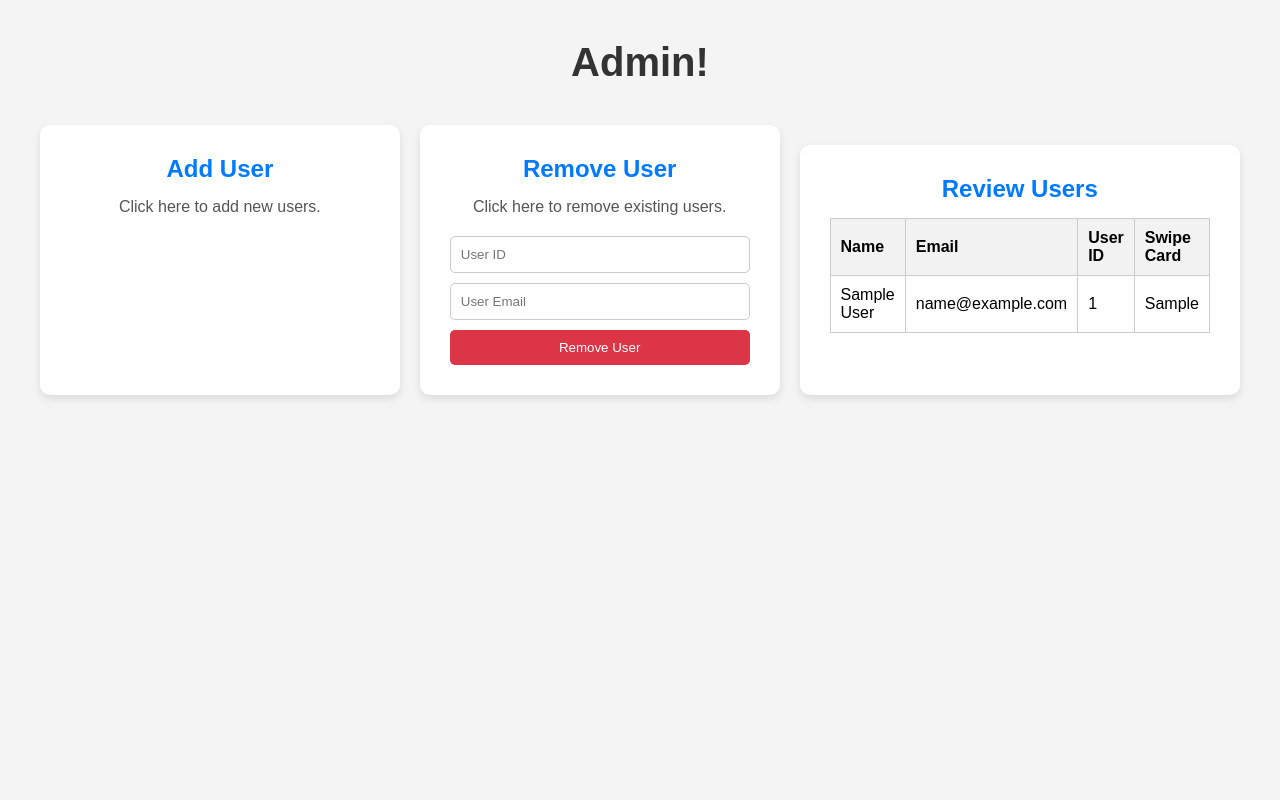
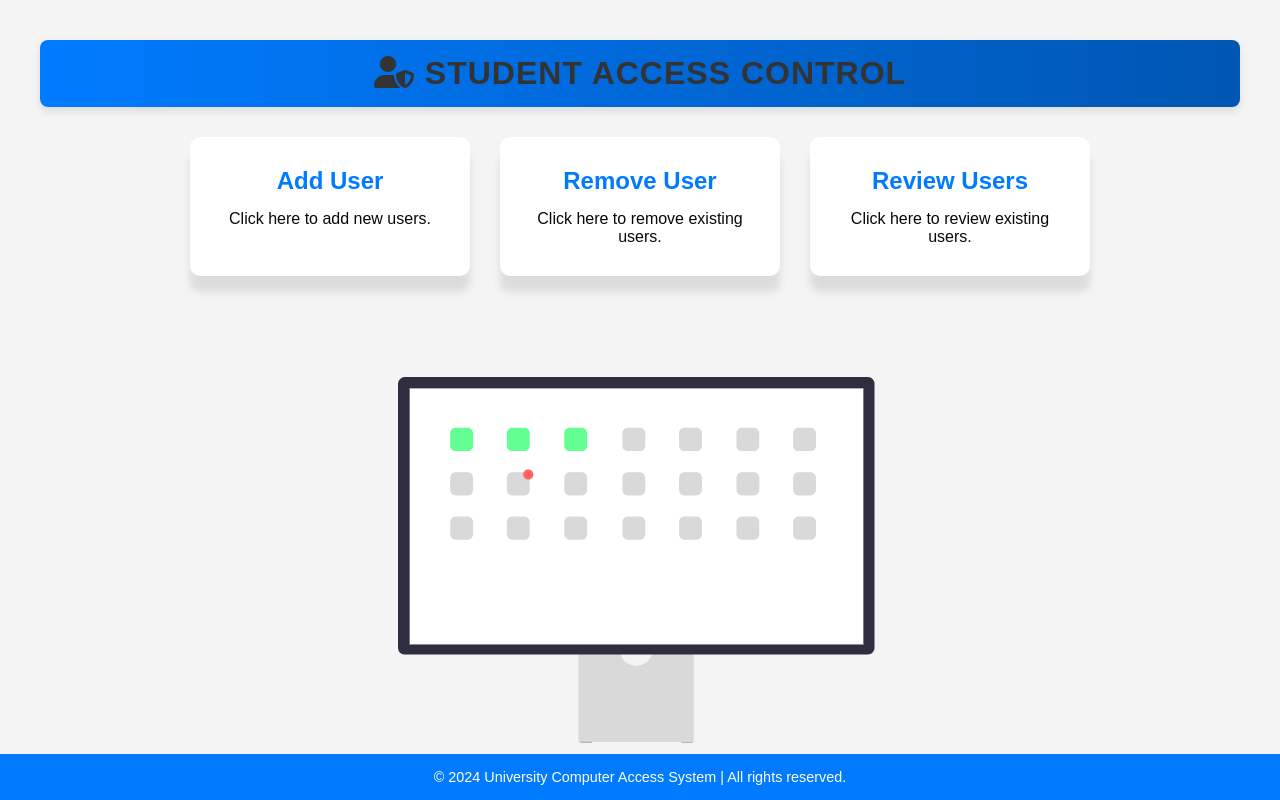
Before and after one commit to samirakhalil1993/card-reader, a Flask app: template templates/admin.html in a window 1280 px wide. Run offline with Flask 3, Linux system fonts and the light colour scheme; the template is opened without the code that fills it: values that come from a table or form of the project are taken from there, others are empty; tables that the repository leaves empty hold one stand-in row (values such as "Sample post").

Commit message:
Enhance UI: Improve table styling, modal layout, and image positioning

```diff
--- a/static/backend.js
+++ b/static/backend.js
@@ -68,3 +68,53 @@ document.addEventListener("DOMContentLoaded", function () {
         removeUserForm.reset();
     });
 });
+
+
+
+
+
+document.addEventListener("DOMContentLoaded", function () {
+    const addUserForm = document.getElementById("addUserForm");
+    const addUserBox = document.getElementById("addUserBox");
+    const removeUserForm = document.getElementById("removeUserForm");
+    const removeUserBox = document.getElementById("removeUserBox");
+    const reviewUsersModal = document.getElementById("reviewUsersModal");
+    const reviewUsersBox = document.getElementById("reviewUsersBox");
+    const overlay = document.createElement("div");
+
+    // Create overlay
+    overlay.classList.add("overlay");
+    document.body.appendChild(overlay);
+
+    // Function to show a modal
+    function showForm(form) {
+        form.style.display = "flex";
+        overlay.style.display = "block"; // Show overlay
+    }
+
+    // Function to hide all modals
+    function hideForms() {
+        addUserForm.style.display = "none";
+        removeUserForm.style.display = "none";
+        reviewUsersModal.style.display = "none";
+        overlay.style.display = "none"; // Hide overlay
+    }
+
+    // Show "Add User" form
+    addUserBox.addEventListener("click", function () {
+        showForm(addUserForm);
+    });
+
+    // Show "Remove User" form
+    removeUserBox.addEventListener("click", function () {
+        showForm(removeUserForm);
+    });
+
+    // Show "Review Users" modal
+    reviewUsersBox.addEventListener("click", function () {
+        showForm(reviewUsersModal);
+    });
+
+    // Hide forms when clicking the overlay
+    overlay.addEventListener("click", hideForms);
+});
--- a/static/style.css
+++ b/static/style.css
@@ -6,7 +6,7 @@
   font-family: 'Arial', sans-serif;
 }
 
-/* Login Page Styling */
+/* Login Page Styling ***********************************/
 .login-container {
   background-color: #f5f5f5;
   width: 300px;
@@ -39,7 +39,8 @@
   cursor: pointer;
 }
 
-/* Admin Panel Styling */
+/* Admin Panel Styling ************************************/
+
 .admin-panel {
   padding: 40px;
   text-align: center;
@@ -53,21 +54,47 @@
   color: #333;
 }
 
-/* Box Container */
-.admin-boxes {
-  display: grid;
-  grid-template-columns: repeat(3, 1fr);
-  gap: 20px;
-  max-width: 1200px;
-  margin: 0 auto;
+/* Header Styling *********************************************/
+.admin-header {
+  background: linear-gradient(90deg, #007bff, #0056b3); /* Modern gradient */
+  color: white;
+  text-align: center;
+  padding: 15px 0; /* Reduce padding to make it smaller */
+  margin-bottom: 30px;
+  border-radius: 8px;
+  box-shadow: 0 4px 8px rgba(0, 0, 0, 0.1);
+}
+.admin-header h1 {
+  font-size: 2rem; /* Slightly smaller for balance */
+  font-weight: bold;
+  text-transform: uppercase;
+  letter-spacing: 1px;
+  margin: 0;
 }
 
-/* Individual Box Styling */
+
+
+/* Box Container *********************************************/
+.admin-boxes {
+  display: flex;
+  justify-content: center;
+  gap: 30px;  /* More spacing */
+  max-width: 900px; /* Keeps it structured */
+  margin: 0 auto;
+  flex-wrap: wrap;
+}
+.admin-box {
+  width: 280px; /* Consistent box size */
+  text-align: center;
+}
+
+
+/* Individual Box Styling ************************************/
 .admin-box {
   background-color: #ffffff;
   padding: 30px;
   border-radius: 10px;
-  box-shadow: 0 4px 8px rgba(0, 0, 0, 0.1);
+  box-shadow: 0 16px 8px rgba(0, 0, 0, 0.1);
   transition: transform 0.3s ease, box-shadow 0.3s ease;
   cursor: pointer;
 }
@@ -83,7 +110,7 @@
 }
 
 .admin-box p {
-  color: #555;
+  color: #080808;
 }
 
 /* Responsive Design */
@@ -100,13 +127,35 @@
 
 
 
-/* Add User Form Styling */
+/* Add User Form Styling ************************************/
 .add-user-form {
   display: none; /* Initially hidden */
+  position: absolute;
+  top: 50%;
+  left: 50%;
+  transform: translate(-50%, -50%);
+  background: white;
+  padding: 20px;
+  box-shadow: 0 4px 8px rgba(0, 0, 0, 0.2);
+  border-radius: 10px;
+  z-index: 1000;
+  width: 400px;
   flex-direction: column;
   gap: 10px;
-  margin-top: 20px;
 }
+
+/* Overlay Background */
+.overlay {
+  display: none;
+  position: fixed;
+  top: 0;
+  left: 0;
+  width: 100%;
+  height: 100%;
+  background: rgba(0, 0, 0, 0.5);
+  z-index: 999;
+}
+
 
 .add-user-form input {
   padding: 10px;
@@ -127,57 +176,159 @@
   background-color: #218838;
 }
 
-/* Remove User Form Styling */
+/* Remove User Form Styling ************************************/
 .remove-user-form {
-  display: flex;
+  display: none; /* Initially hidden */
+  position: absolute;
+  top: 50%;
+  left: 50%;
+  transform: translate(-50%, -50%);
+  background: white;
+  padding: 20px;
+  box-shadow: 0 4px 8px rgba(0, 0, 0, 0.2);
+  border-radius: 10px;
+  z-index: 1000;
+  width: 300px;
   flex-direction: column;
   gap: 10px;
-  margin-top: 20px;
 }
 
+/* Input Fields */
 .remove-user-form input {
+  width: 100%;
   padding: 10px;
+  margin: 5px 0;
   border: 1px solid #ccc;
   border-radius: 5px;
 }
 
+/* Remove Button */
 .remove-user-form button {
   padding: 10px;
+  width: 100%;
   background-color: #dc3545;
   color: white;
   border: none;
   border-radius: 5px;
   cursor: pointer;
+  font-size: 16px;
+  font-weight: bold;
 }
 
 .remove-user-form button:hover {
   background-color: #c82333;
 }
-/* Review Users Box Styling */
-#reviewUsersBox {
-  margin-top: 20px;
+
+/* Overlay Background */
+.overlay {
+  display: none;
+  position: fixed;
+  top: 0;
+  left: 0;
+  width: 100%;
+  height: 100%;
+  background: rgba(0, 0, 0, 0.5);
+  z-index: 999;
 }
 
-#reviewUsersBox table {
+
+/* Review Users Modal Styling ************************************/
+/* Review Users Modal Styling ************************************/
+.review-users-modal {
+  display: none; /* Initially hidden */
+  position: absolute;
+  top: 50%;
+  left: 50%;
+  transform: translate(-50%, -50%);
+  background: white;
+  padding: 20px;
+  box-shadow: 0 4px 10px rgba(0, 0, 0, 0.2);
+  border-radius: 10px;
+  z-index: 1000;
+  width: 80%; /* Make modal wider */
+  max-width: 900px; /* Set a max width */
+  flex-direction: column;
+  gap: 10px;
+  text-align: center;
+}
+
+/* Styling for the table inside the modal */
+.review-users-modal table {
   width: 100%;
   border-collapse: collapse;
-  margin-top: 10px;
+  margin-top: 15px;
+  background: white;
+  border-radius: 8px;
+  overflow: hidden;
 }
 
-#reviewUsersBox th, #reviewUsersBox td {
-  padding: 10px;
-  border: 1px solid #ccc;
-  text-align: left;
+/* Table header */
+.review-users-modal th {
+  background-color: #007bff;
+  color: white;
+  padding: 15px;
+  text-align: center;
+  border: 1px solid #ddd;
+  font-size: 16px;
 }
 
-#reviewUsersBox th {
-  background-color: #f2f2f2;
+/* Table rows */
+.review-users-modal td {
+  padding: 12px;
+  border: 1px solid #ddd;
+  text-align: center;
+  font-size: 14px;
 }
 
-#reviewUsersBox tr:nth-child(even) {
+/* Alternating row colors for better readability */
+.review-users-modal tr:nth-child(even) {
   background-color: #f9f9f9;
 }
 
-#reviewUsersBox tr:hover {
-  background-color: #f1f1f1;
+/* Hover effect */
+.review-users-modal tr:hover {
+  background-color: #e0e0e0;
+  transition: background 0.3s ease-in-out;
 }
+
+/* Ensure modal is scrollable if content overflows */
+.review-users-modal {
+  max-height: 80vh;
+  overflow-y: auto;
+}
+
+
+
+.admin-footer {
+  text-align: center;
+  padding: 15px;
+  background: #007bff;
+  color: white;
+  position: fixed;
+  bottom: 0;
+  width: 100%;
+  font-size: 0.9rem;
+}
+
+
+
+/* Centering the image below the boxes **************************/
+.image-container {
+  text-align: center;
+  margin-top: 70px;
+  overflow: hidden; /* Hides extra pixels */
+
+
+
+
+  }
+
+/* Make the image responsive */
+.dashboard-image {
+  display: block;
+  margin: 0 auto;
+  width: 100%;
+  max-width: 600px;
+  height: auto;
+  border-radius: 10px; /* Optional: Smooth corners */
+}
--- a/templates/admin.html
+++ b/templates/admin.html
@@ -4,6 +4,7 @@
   <meta charset="UTF-8">
   <meta name="viewport" content="width=device-width, initial-scale=1.0">
   <title>Admin Panel</title>
+  <link rel="stylesheet" href="https://cdnjs.cloudflare.com/ajax/libs/font-awesome/6.0.0/css/all.min.css">
   <link rel="stylesheet" href="{{ url_for('static', filename='style.css') }}">
   <script src="{{ url_for('static', filename='backend.js') }}"></script>
 
@@ -11,7 +12,10 @@
 <body>
   <!-- Admin Dashboard -->
   <div class="admin-panel">
-    <h1>Admin!</h1>
+    <header class="admin-header">
+      <h1><i class="fas fa-user-shield"></i> Student Access Control</h1>
+    </header>
+
 
     <div class="admin-boxes">
       <!-- Add User Box -->
@@ -19,30 +23,29 @@
         <h2>Add User</h2>
         <p>Click here to add new users.</p>
         <!-- Hidden Add User Form -->
-        <form class="add-user-form" id="addUserForm">
-            <input type="text" name="name" placeholder="User Name" required />
-            <input type="email" name="email" placeholder="User Email" required />
-            <input type="text" name="user_id" placeholder="User ID" required />
-            <input type="text" name="swipe_card" placeholder="Swipe Card Data" required />
-            <button type="submit">Add User</button>
-        </form>
       </div>
 
-      <!-- Remove User Box -->
-      <div class="admin-box">
+
+
+      <div class="admin-box" id="removeUserBox">
         <h2>Remove User</h2>
         <p>Click here to remove existing users.</p>
-        <!-- Remove User Form -->
-        <form class="remove-user-form" id="removeUserForm">
-            <input type="text" name="user_id" placeholder="User ID" required />
-            <input type="text" name="user_email" placeholder="User Email" required />
-            <button type="submit">Remove User</button>
-        </form>
       </div>
+
 
       <!-- Review Users Box -->
       <div class="admin-box" id="reviewUsersBox">
         <h2>Review Users</h2>
+        <p>Click here to review existing users.</p>
+      </div>
+        <!-- Image Below the Boxes -->
+        <div class="image-container">
+          <img src="{{ url_for('static', filename='pic.png') }}" alt="Computer Access Illustration" class="dashboard-image">
+      </div>
+
+
+      <!-- Hidden Review Users Modal -->
+      <div class="review-users-modal" id="reviewUsersModal">
         <table id="usersTable">
           <thead>
                 <tr>
@@ -64,8 +67,29 @@
               </tbody>
             </table>
           </div>
+
+
+
         </div>
+        <form class="add-user-form" id="addUserForm">
+          <input type="text" name="name" placeholder="User Name" required />
+          <input type="email" name="email" placeholder="User Email" required />
+          <input type="text" name="user_id" placeholder="User ID" required />
+          <input type="text" name="swipe_card" placeholder="Swipe Card Data" required />
+          <button type="submit">Add User</button>
+        </form>
+
+        <!-- Hidden Remove User Form -->
+        <form class="remove-user-form" id="removeUserForm">
+          <input type="text" name="user_id" placeholder="User ID" required />
+          <input type="text" name="user_email" placeholder="User Email" required />
+          <button type="submit">Remove User</button>
+        </form>
+
   </div>
+  <footer class="admin-footer">
+    <p>© 2024 University Computer Access System | All rights reserved.</p>
+  </footer>
 
   <!-- Inline JavaScript for Showing Form -->
   <script>
```
Also changed, not shown: instance/site.db, static/pic.png (added). Lines whose indentation alone changed are shown as unchanged.
